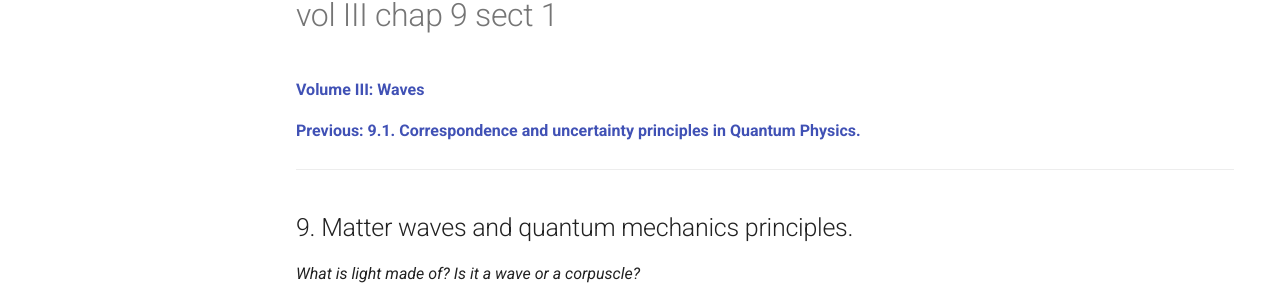
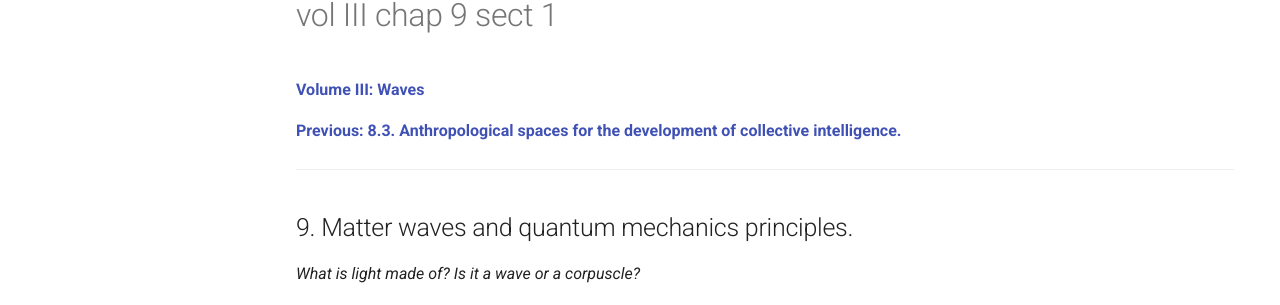
Before and after one commit to modphysnobel/modphysnobel.github.io, an MkDocs documentation site: the page built from docs/vol-III/vol-III-chap-9-sect-1.md, in a window 1280 px wide and 900 px high. Shown: the part 151-456 px from the top of the window. Built offline with MkDocs 1.6.1 and Material for MkDocs 9.7.7, drawn with Linux system fonts in a browser that asks for light colours; some web fonts are replaced; comment, search, counter and statistics services are not loaded; some of the changed text lies outside the part shown.

Commit message:
Update vol-III-chap-9-sect-1.md

```diff
--- a/docs/vol-III/vol-III-chap-9-sect-1.md
+++ b/docs/vol-III/vol-III-chap-9-sect-1.md
@@ -1,6 +1,6 @@
 [**Volume III: Waves**](https://modphysnobel.github.io/vol-III/volume-III/)
 
-[**Previous: 9.1. Correspondence and uncertainty principles in Quantum Physics.**](https://modphysnobel.github.io/vol-III/vol-III-chap-9-sect-1/)
+[**Previous: 8.3. Anthropological spaces for the development of collective intelligence.**](https://modphysnobel.github.io/vol-III/vol-II-chap-8-sect-3/)
 
 ***
 
```
Also changed, not shown: other parts of docs/vol-III/vol-III-chap-9-sect-1.md (+1 -1 lines).
